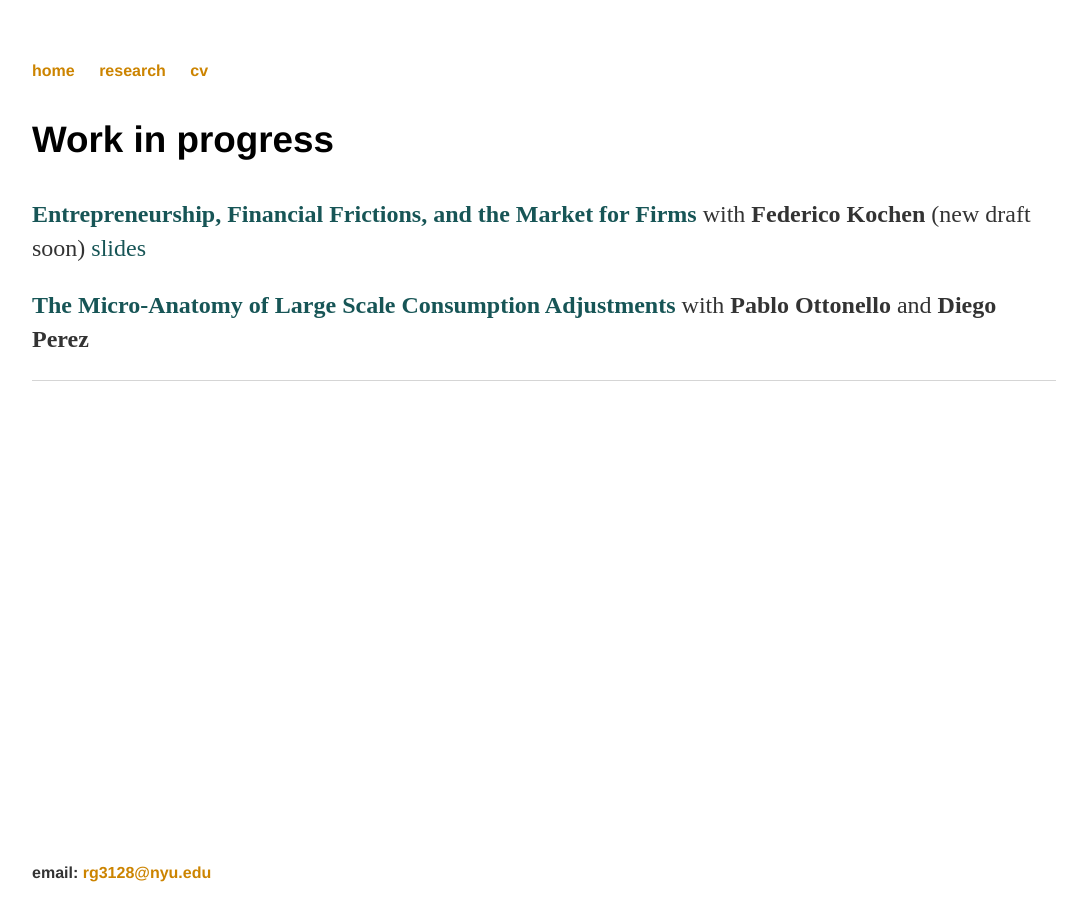
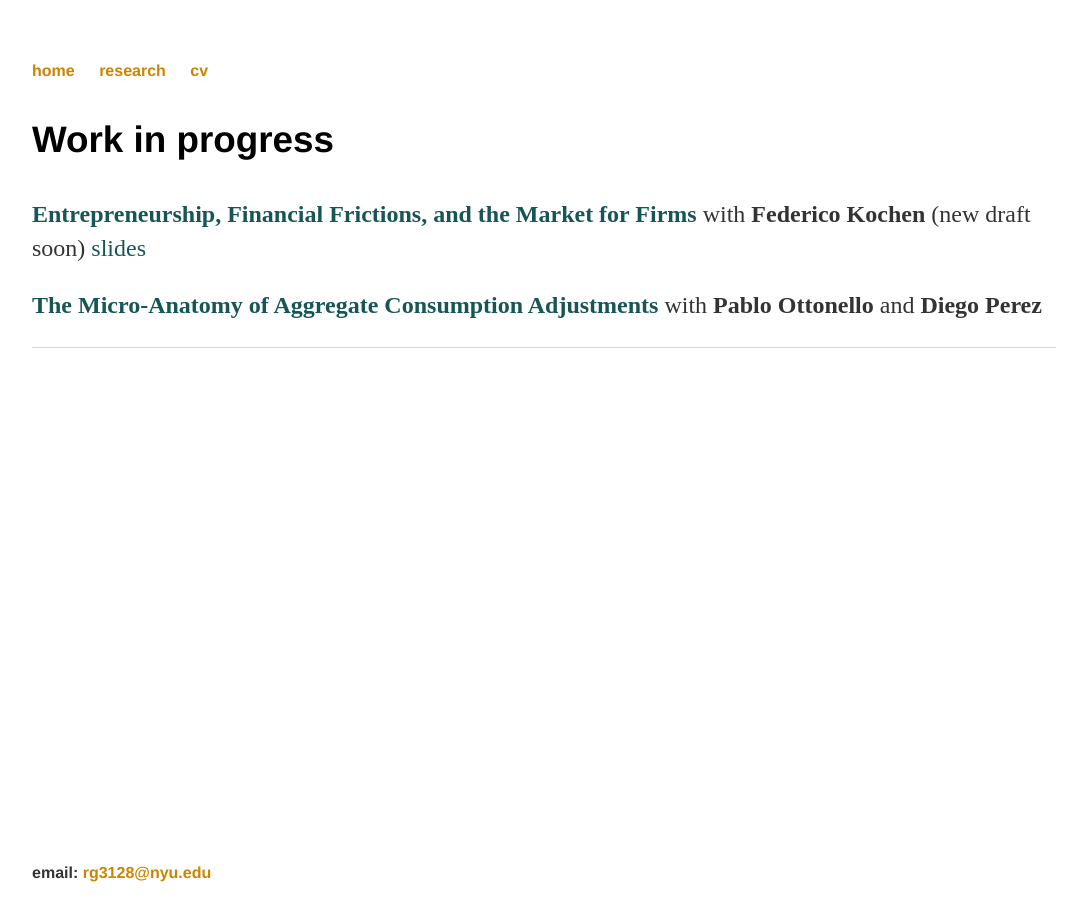
Before and after one commit to rafaguntin/rafaguntin.github.io, a Jekyll site: the page built from research/index.html, in a window 1280 px wide. Shown: the whole page, without its empty margins (96-1169 px from the left). Built offline with Jekyll 4.4.1, drawn with Linux system fonts in a browser that asks for light colours.

Commit message:
Update index.html

```diff
--- a/research/index.html
+++ b/research/index.html
@@ -14,7 +14,7 @@ title: Rafael Guntin - Research
 				<a style="color:#175556" href="https://www.dropbox.com/s/ya107zbbt236aah/GK%20-%20Slides%20NYU%20-%2009Dec19%20-%20Handout.pdf?raw=1"> slides <a>
 			</p>
 			<p> <a style="font-weight: bold; color:#175556"
-			       >The Micro-Anatomy of Large Scale Consumption Adjustments</a>
+			       >The Micro-Anatomy of Aggregate Consumption Adjustments</a>
 				with
 				<a style="font-weight: bold; color:#333" href="https://sites.google.com/site/ottonellopablo/"> Pablo Ottonello </a>
 				and
```
